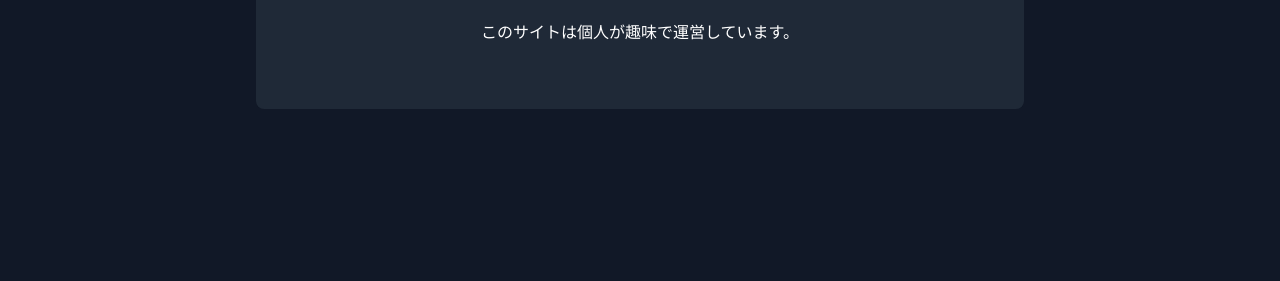
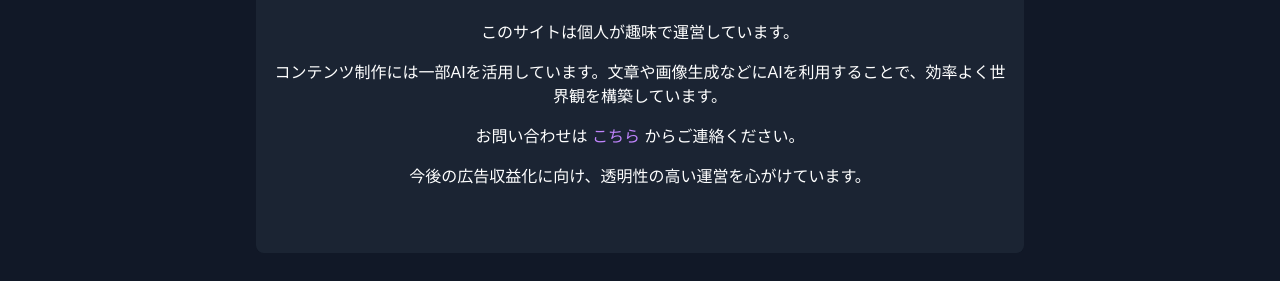
Before and after one commit to omod-game/centurycyclememoria, a plain HTML site: page profile.html in a window 1280 px wide. Shown: the part 151-432 px from the top of the page. Drawn offline with nearby package versions, Linux system fonts and the light colour scheme.

Commit message:
Update profile.html

```diff
--- a/profile.html
+++ b/profile.html
@@ -23,6 +23,10 @@
     </div>
   </header>
 
-  <main class="container mx-auto py-12 px-4 bg-gray-800 rounded-lg max-w-3xl text-center">
-    <h2 class="text-3xl font-bold mb-6">運営者プロフィール</h2>
-    <p class="mb-4">このサイトは個人が趣味で運営しています。</p>
+  <main class="container mx-auto py-12 px-4 bg-gray-800 bg-opacity-80 rounded-lg max-w-3xl text-center">
+  <h2 class="text-3xl font-bold mb-6">運営者プロフィール</h2>
+  <p class="mb-4">このサイトは個人が趣味で運営しています。</p>
+  <p class="mb-4">コンテンツ制作には一部AIを活用しています。文章や画像生成などにAIを利用することで、効率よく世界観を構築しています。</p>
+  <p class="mb-4">お問い合わせは <a href="contact.html" class="text-purple-400 hover:underline">こちら</a> からご連絡ください。</p>
+  <p class="mb-4">今後の広告収益化に向け、透明性の高い運営を心がけています。</p>
+</main>
```
